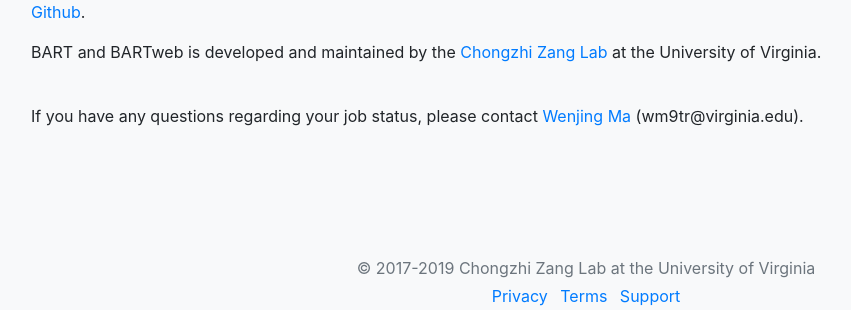
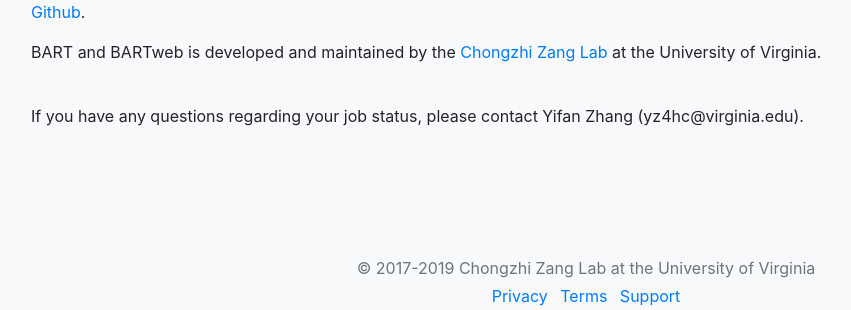
Before and after one commit to marvinquiet/BART-WEB, a Flask app: page /contact in a window 1280 px wide. Shown: the part 254-564 px from the top of the page, without its empty margins (54-905 px from the left). Run offline with Flask 2, Linux system fonts and the light colour scheme; parts of the project's set-up code (start-up, migrations or seed data) failed here and were passed over; some libraries are stand-ins or nearby versions.

Commit message:
change contact

```diff
--- a/templates/contact.html
+++ b/templates/contact.html
@@ -38,8 +38,11 @@
             BART and BARTweb is developed and maintained by the <a href="http://zanglab.com" target="_blank">Chongzhi Zang Lab</a> at the University of Virginia.
           </p><br>
 
+          <!-- <p>
+            If you have any questions regarding your job status, please contact <a href="https://marvinquiet.github.io/" target="_blank">Wenjing Ma</a> (wm9tr@virginia.edu).
+          </p> -->
           <p>
-            If you have any questions regarding your job status, please contact <a href="https://marvinquiet.github.io/" target="_blank">Wenjing Ma</a> (wm9tr@virginia.edu).
+            If you have any questions regarding your job status, please contact Yifan Zhang (yz4hc@virginia.edu).
           </p>
         </div>
 
```
